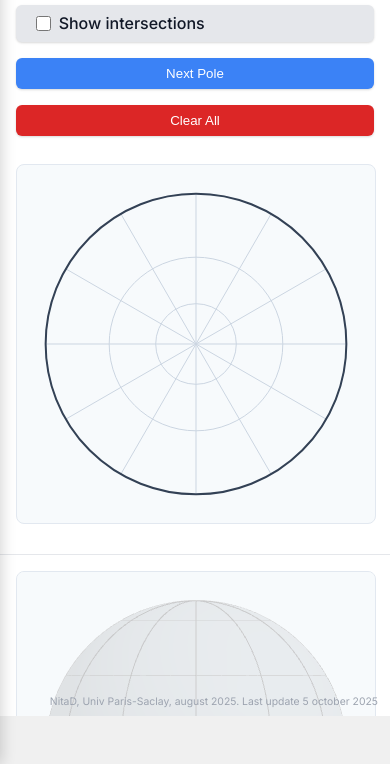
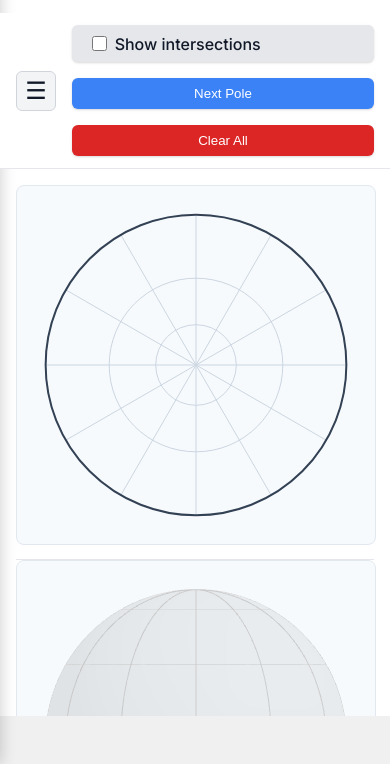
Before and after one commit to nitad54448/Enseignement, a website: page stereo.html in a window 390 px wide. Shown: the part 128-892 px from the top of the page. Drawn offline with nearby package versions, Linux system fonts and the light colour scheme; animation ran at ten frames a second.

Commit message:
Update stereo.html

```diff
--- a/stereo.html
+++ b/stereo.html
@@ -215,6 +215,18 @@
             /* Collapsible Controls Panel */
             #menu-toggle-btn {
                 display: block;
+                position: fixed; /* Changed to fixed to stick to the viewport */
+                top: 1rem;
+                left: 1rem;
+                font-size: 1.5rem;
+                background: #f3f4f6;
+                border: 1px solid #d1d5db;
+                color: var(--text-dark);
+                width: 40px;
+                height: 40px;
+                border-radius: 0.375rem;
+                cursor: pointer;
+                z-index: 1002; /* Ensure it's on top of the header */
             }
             #controls-panel {
                 position: absolute;
@@ -237,12 +249,44 @@
                 display: none;
             }
 
-            /* Stack Top Buttons */
+            /* Stack Top Buttons and make them sticky */
+            #sticky-controls-wrapper {
+                position: sticky;
+                top: 0;
+                z-index: 1001;
+                background-color: var(--main-bg);
+                padding: 0.75rem 1rem;
+                border-bottom: 1px solid var(--border-light);
+                display: flex;
+                gap: 1rem;
+                align-items: center;
+            }
+
+            #menu-toggle-btn {
+                display: block;
+                position: static; /* No longer fixed */
+                flex-shrink: 0; /* Prevent it from shrinking */
+                font-size: 1.5rem;
+                background: #f3f4f6;
+                border: 1px solid #d1d5db;
+                color: var(--text-dark);
+                width: 40px;
+                height: 40px;
+                border-radius: 0.375rem;
+                cursor: pointer;
+                z-index: auto; /* No longer needed */
+            }
+
             #top-buttons-container {
+                position: static; /* No longer sticky */
+                flex-grow: 1; /* Take remaining space */
                 flex-direction: column;
                 align-items: stretch; /* Make items full width */
-                padding: 0.75rem 1rem; /* Add horizontal padding */
+                padding: 0; /* Parent provides padding */
+                border-bottom: none; /* Parent provides border */
+                background-color: transparent; /* Parent provides background */
             }
+
             #top-buttons-container button {
                 min-width: auto;
                 width: 100%;
@@ -252,8 +296,10 @@
             #canvas-row {
                 flex-direction: column;
                 gap: 1rem; /* Adds space between the stacked canvases */
+                padding: 1rem; /* Add padding so canvases don't touch the edges */
             }
             #projection-area, #sphere-area {
+                padding: 0; /* Remove padding from canvas areas, parent has it now */
                 min-height: unset; /* Remove fixed height for better fluidity */
                 flex-shrink: 0; /* Prevents the canvas containers from shrinking and overlapping */
             }
@@ -263,13 +309,13 @@
             }
 
             #main-header {
-                padding-top: 4rem; /* Make space for toggle button */
+                /* Let the header scroll naturally */
+                position: static;
+                padding: 1rem;
             }
-            #main-header h1 { font-size: 1.5em; }
-            #main-header p { display: none; } /* Hide detailed instructions on mobile */
 
             #footer-note {
-                font-size: 0.65rem;
+                display: none; /* Hide footer on small screens to save space */
             }
         }
     </style>
@@ -304,14 +350,14 @@
         <div id="drag-handle-vertical"></div>
 
         <div id="visualization-container">
-             <!-- This button toggles the control panel on mobile -->
-            <button id="menu-toggle-btn">☰</button>
-
             <div id="main-header">
                 <h1>Stereographic Projection</h1>
                 <p>Click on the projection to add a pole. Select a symmetry element to generate all the poles. Drag the sphere to rotate.</p>
             </div>
 
+            <!-- This new wrapper will be sticky on mobile -->
+            <div id="sticky-controls-wrapper">
+                <button id="menu-toggle-btn">☰</button>
                 <div id="top-buttons-container">
                      <label class="checkbox-container">
                         <input type="checkbox" id="show-intersections-checkbox">
@@ -319,6 +365,7 @@
                     </label>
                     <button id="generate-poles-btn">Next Pole</button>
                     <button id="clear-btn">Clear All</button>
+                </div>
             </div>
 
             <div id="canvas-row">
```
Lines whose indentation alone changed are shown as unchanged.
